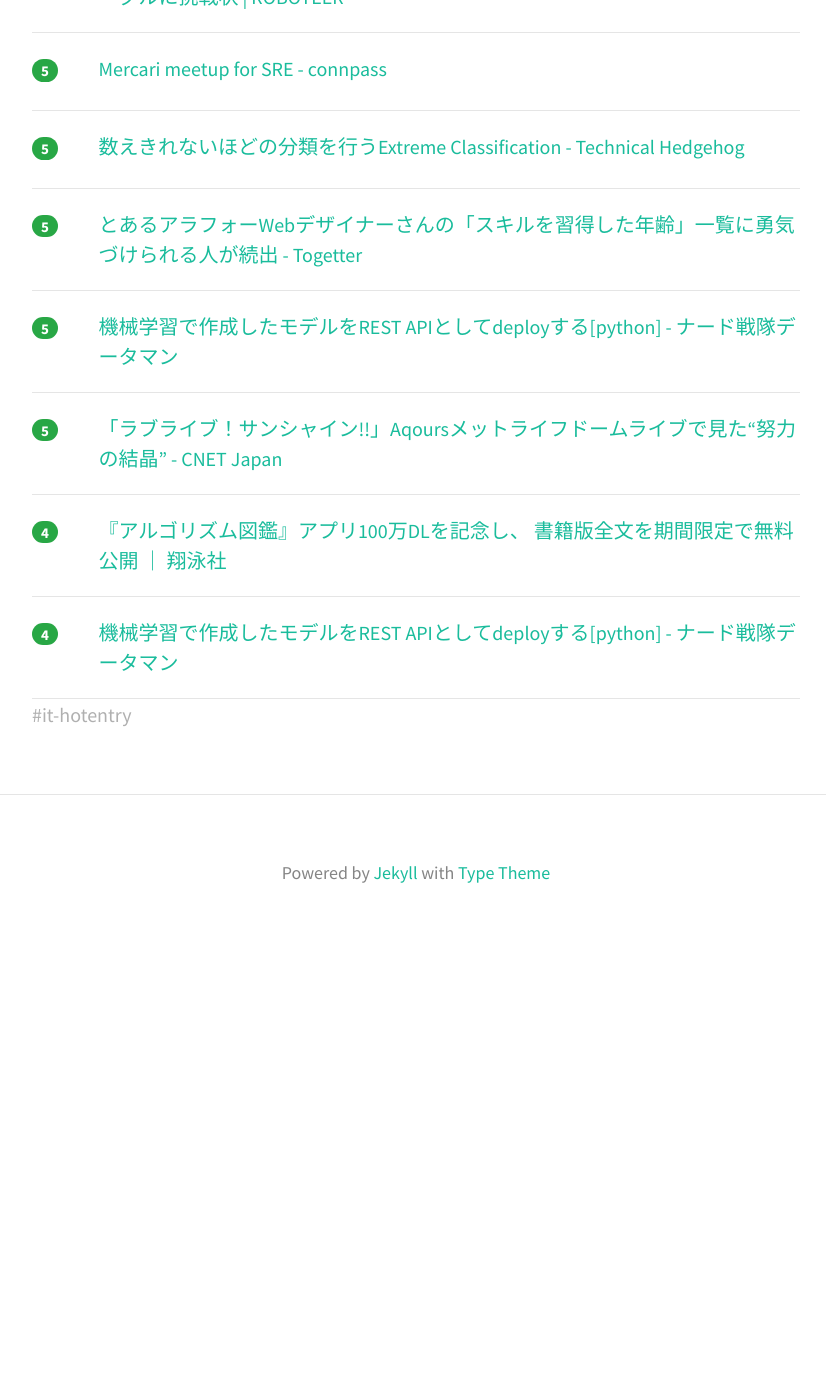
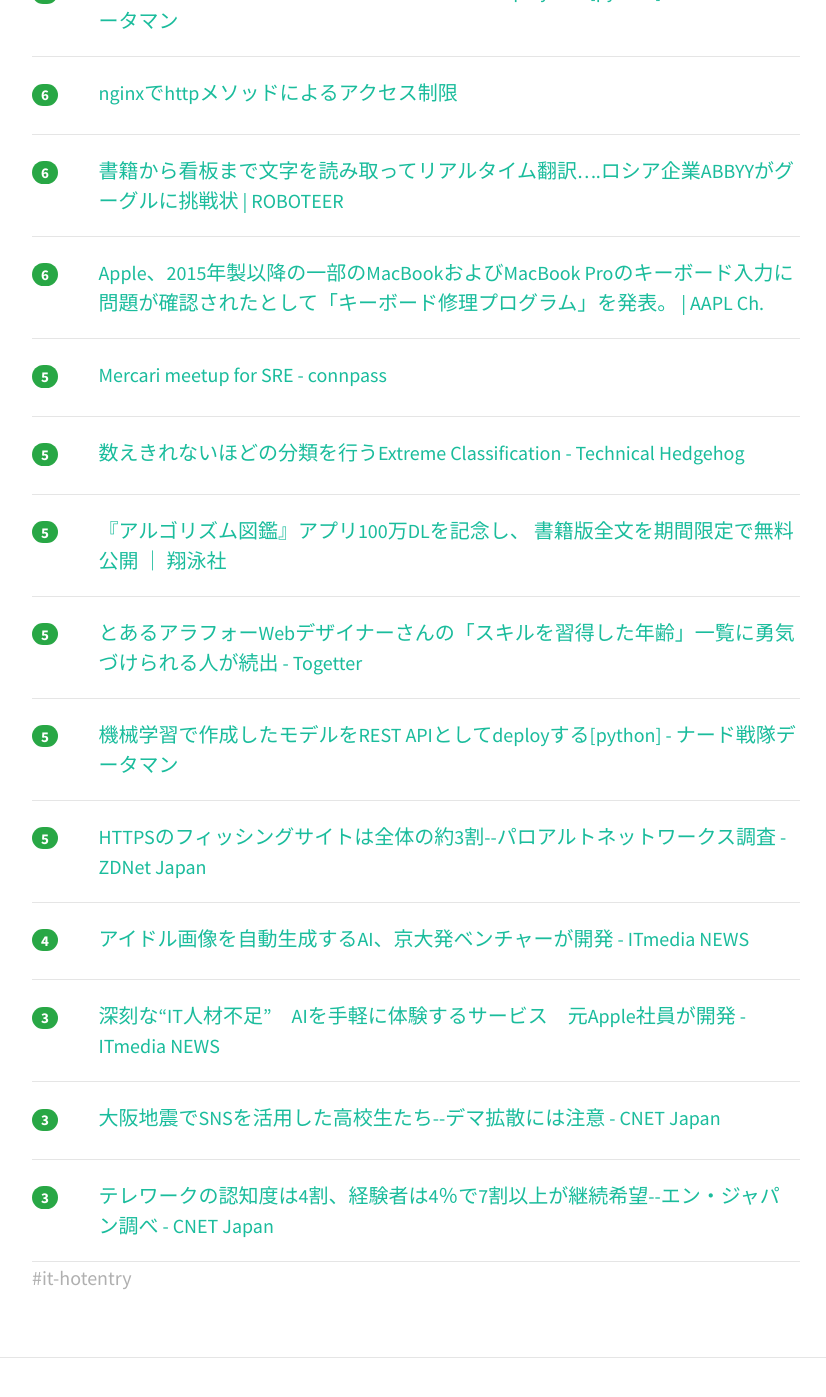
Before and after one commit to yatta47/hatena-matome-site, a Jekyll site: the page built from _posts/2018-06-23-hatena.md, in a window 1280 px wide and 1400 px high, scrolled down 1731 px. Shown: the top 1397 px of the window, without its empty margins (224-1050 px from the left). Built offline with Jekyll 4.4.1, drawn with Linux system fonts in a browser that asks for light colours; nearby versions of some CDN libraries; before the commit the page ends 2681 px from its top, so only the background shows below that; some of the changed text lies outside the part shown.

Commit message:
Updated 2018-06-23

```diff
--- a/_posts/2018-06-23-hatena.md
+++ b/_posts/2018-06-23-hatena.md
@@ -1,23 +1,23 @@
 ---
 layout: post
 title:  "2018-06-23 はてぶIT"
-date:   2018-06-23 09:03:04
+date:   2018-06-23 10:00:38
 tags: [it-hotentry]
 ---
-22 件のデータあり
+28 件のデータあり
 
 <hr><div class="row">
-<div class="col-1"><span class="badge badge-pill badge-success h2">38</span></div>
+<div class="col-1"><span class="badge badge-pill badge-success h2">47</span></div>
 <div class="col-11"><a href='https://qiita.com/putan/items/d4e5fb95a110c1b0ff96' target='_blank'>ドメインモデルをコードへ落とす 〜あなたのクラスは、どこから？〜</a></div>
 </div>
 <hr>
 <div class="row">
-<div class="col-1"><span class="badge badge-pill badge-success h2">31</span></div>
+<div class="col-1"><span class="badge badge-pill badge-success h2">42</span></div>
 <div class="col-11"><a href='https://vaaaaaanquish.hatenablog.com/entry/2018/06/22/194227' target='_blank'>Python製シェルxonshを半年使った所感や環境設定のまとめ - Stimulator</a></div>
 </div>
 <hr>
 <div class="row">
-<div class="col-1"><span class="badge badge-pill badge-success h2">26</span></div>
+<div class="col-1"><span class="badge badge-pill badge-success h2">27</span></div>
 <div class="col-11"><a href='https://forest.watch.impress.co.jp/docs/news/1129026.html' target='_blank'>「Windows 10 April 2018 Update」で同じネットワーク上のデバイスに接続できない問題 - 窓の杜</a></div>
 </div>
 <hr>
@@ -27,8 +27,23 @@ tags: [it-hotentry]
 </div>
 <hr>
 <div class="row">
-<div class="col-1"><span class="badge badge-pill badge-success h2">17</span></div>
+<div class="col-1"><span class="badge badge-pill badge-success h2">18</span></div>
 <div class="col-11"><a href='http://ai-topics.com/amazon-echo-spot-reservation/' target='_blank'>Echo Spot：スマートスピーカーの「画面つき革命」あれはAmazonのE★スポット！ エコースポットのトピックスあり！ │ 【AI】人工知能ムスメは独身男の夢を見るか？</a></div>
+</div>
+<hr>
+<div class="row">
+<div class="col-1"><span class="badge badge-pill badge-success h2">13</span></div>
+<div class="col-11"><a href='https://tmtms.hatenablog.com/entry/201806/mysql-utf8' target='_blank'>そろそろMySQLのutf8について一言いっとくか - @tmtms のメモ</a></div>
+</div>
+<hr>
+<div class="row">
+<div class="col-1"><span class="badge badge-pill badge-success h2">12</span></div>
+<div class="col-11"><a href='http://tech.nikkeibp.co.jp/atcl/nxt/news/18/01697/' target='_blank'>Java SEの新ライセンス体系、米オラクルが公表 | 日経 xTECH（クロステック）</a></div>
+</div>
+<hr>
+<div class="row">
+<div class="col-1"><span class="badge badge-pill badge-success h2">11</span></div>
+<div class="col-11"><a href='https://rocketnews24.com/2018/06/22/1081315/' target='_blank'>AIの生み出したアイドルがリアルすぎ！ これが「架空の人物」ってマジかよ!! | ロケットニュース24</a></div>
 </div>
 <hr>
 <div class="row">
@@ -37,28 +52,13 @@ tags: [it-hotentry]
 </div>
 <hr>
 <div class="row">
-<div class="col-1"><span class="badge badge-pill badge-success h2">10</span></div>
-<div class="col-11"><a href='http://tech.nikkeibp.co.jp/atcl/nxt/news/18/01697/' target='_blank'>Java SEの新ライセンス体系、米オラクルが公表 | 日経 xTECH（クロステック）</a></div>
-</div>
-<hr>
-<div class="row">
-<div class="col-1"><span class="badge badge-pill badge-success h2">10</span></div>
-<div class="col-11"><a href='https://rocketnews24.com/2018/06/22/1081315/' target='_blank'>AIの生み出したアイドルがリアルすぎ！ これが「架空の人物」ってマジかよ!! | ロケットニュース24</a></div>
+<div class="col-1"><span class="badge badge-pill badge-success h2">9</span></div>
+<div class="col-11"><a href='http://www.itmedia.co.jp/news/articles/1806/22/news111.html' target='_blank'>高評価スキルの開発者に報酬　日本でも「Alexa 開発者リワードプログラム」開始 - ITmedia NEWS</a></div>
 </div>
 <hr>
 <div class="row">
 <div class="col-1"><span class="badge badge-pill badge-success h2">8</span></div>
 <div class="col-11"><a href='https://forest.watch.impress.co.jp/docs/news/1129023.html' target='_blank'>GitHub、「Atom 1.28」を正式公開 ～プロジェクト内検索の結果ビューを刷新 - 窓の杜</a></div>
-</div>
-<hr>
-<div class="row">
-<div class="col-1"><span class="badge badge-pill badge-success h2">8</span></div>
-<div class="col-11"><a href='https://tmtms.hatenablog.com/entry/201806/mysql-utf8' target='_blank'>そろそろMySQLのutf8について一言いっとくか - @tmtms のメモ</a></div>
-</div>
-<hr>
-<div class="row">
-<div class="col-1"><span class="badge badge-pill badge-success h2">8</span></div>
-<div class="col-11"><a href='http://www.itmedia.co.jp/news/articles/1806/22/news111.html' target='_blank'>高評価スキルの開発者に報酬　日本でも「Alexa 開発者リワードプログラム」開始 - ITmedia NEWS</a></div>
 </div>
 <hr>
 <div class="row">
@@ -72,6 +72,16 @@ tags: [it-hotentry]
 </div>
 <hr>
 <div class="row">
+<div class="col-1"><span class="badge badge-pill badge-success h2">7</span></div>
+<div class="col-11"><a href='https://japan.cnet.com/article/35120875/' target='_blank'>「ラブライブ！サンシャイン!!」Aqoursメットライフドームライブで見た“努力の結晶” - CNET Japan</a></div>
+</div>
+<hr>
+<div class="row">
+<div class="col-1"><span class="badge badge-pill badge-success h2">7</span></div>
+<div class="col-11"><a href='http://datanerd.hateblo.jp/entry/2017/09/01/212021' target='_blank'>機械学習で作成したモデルをREST APIとしてdeployする[python] - ナード戦隊データマン</a></div>
+</div>
+<hr>
+<div class="row">
 <div class="col-1"><span class="badge badge-pill badge-success h2">6</span></div>
 <div class="col-11"><a href='https://qiita.com/sakajunquality/items/14124f9d954923b35e5d' target='_blank'>nginxでhttpメソッドによるアクセス制限</a></div>
 </div>
@@ -79,6 +89,11 @@ tags: [it-hotentry]
 <div class="row">
 <div class="col-1"><span class="badge badge-pill badge-success h2">6</span></div>
 <div class="col-11"><a href='https://roboteer-tokyo.com/archives/12985' target='_blank'>書籍から看板まで文字を読み取ってリアルタイム翻訳….ロシア企業ABBYYがグーグルに挑戦状 | ROBOTEER</a></div>
+</div>
+<hr>
+<div class="row">
+<div class="col-1"><span class="badge badge-pill badge-success h2">6</span></div>
+<div class="col-11"><a href='https://applech2.com/archives/20180623-keyboard-service-program-for-macbook-pro-since-2015.html' target='_blank'>Apple、2015年製以降の一部のMacBookおよびMacBook Proのキーボード入力に問題が確認されたとして「キーボード修理プログラム」を発表。 | AAPL Ch.</a></div>
 </div>
 <hr>
 <div class="row">
@@ -93,6 +108,11 @@ tags: [it-hotentry]
 <hr>
 <div class="row">
 <div class="col-1"><span class="badge badge-pill badge-success h2">5</span></div>
+<div class="col-11"><a href='https://www.shoeisha.co.jp/press/detail/402' target='_blank'>『アルゴリズム図鑑』アプリ100万DLを記念し、 書籍版全文を期間限定で無料公開 ｜ 翔泳社</a></div>
+</div>
+<hr>
+<div class="row">
+<div class="col-1"><span class="badge badge-pill badge-success h2">5</span></div>
 <div class="col-11"><a href='https://togetter.com/li/1239805' target='_blank'>とあるアラフォーWebデザイナーさんの「スキルを習得した年齢」一覧に勇気づけられる人が続出 - Togetter</a></div>
 </div>
 <hr>
@@ -103,16 +123,26 @@ tags: [it-hotentry]
 <hr>
 <div class="row">
 <div class="col-1"><span class="badge badge-pill badge-success h2">5</span></div>
-<div class="col-11"><a href='https://japan.cnet.com/article/35120875/' target='_blank'>「ラブライブ！サンシャイン!!」Aqoursメットライフドームライブで見た“努力の結晶” - CNET Japan</a></div>
+<div class="col-11"><a href='https://japan.zdnet.com/article/35121224/' target='_blank'>HTTPSのフィッシングサイトは全体の約3割--パロアルトネットワークス調査 - ZDNet Japan</a></div>
 </div>
 <hr>
 <div class="row">
 <div class="col-1"><span class="badge badge-pill badge-success h2">4</span></div>
-<div class="col-11"><a href='https://www.shoeisha.co.jp/press/detail/402' target='_blank'>『アルゴリズム図鑑』アプリ100万DLを記念し、 書籍版全文を期間限定で無料公開 ｜ 翔泳社</a></div>
+<div class="col-11"><a href='http://www.itmedia.co.jp/news/articles/1806/22/news137.html' target='_blank'>アイドル画像を自動生成するAI、京大発ベンチャーが開発 - ITmedia NEWS</a></div>
 </div>
 <hr>
 <div class="row">
-<div class="col-1"><span class="badge badge-pill badge-success h2">4</span></div>
-<div class="col-11"><a href='http://datanerd.hateblo.jp/entry/2017/09/01/212021' target='_blank'>機械学習で作成したモデルをREST APIとしてdeployする[python] - ナード戦隊データマン</a></div>
+<div class="col-1"><span class="badge badge-pill badge-success h2">3</span></div>
+<div class="col-11"><a href='http://www.itmedia.co.jp/news/articles/1806/23/news006.html' target='_blank'>深刻な“IT人材不足”　AIを手軽に体験するサービス　元Apple社員が開発 - ITmedia NEWS</a></div>
 </div>
 <hr>
+<div class="row">
+<div class="col-1"><span class="badge badge-pill badge-success h2">3</span></div>
+<div class="col-11"><a href='https://japan.cnet.com/article/35121100/' target='_blank'>大阪地震でSNSを活用した高校生たち--デマ拡散には注意 - CNET Japan</a></div>
+</div>
+<hr>
+<div class="row">
+<div class="col-1"><span class="badge badge-pill badge-success h2">3</span></div>
+<div class="col-11"><a href='https://japan.cnet.com/article/35121316/' target='_blank'>テレワークの認知度は4割、経験者は4％で7割以上が継続希望--エン・ジャパン調べ - CNET Japan</a></div>
+</div>
+<hr>
```
